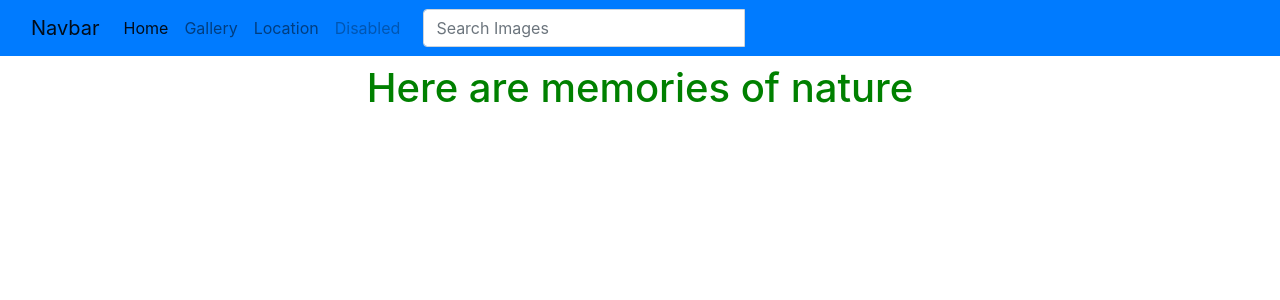
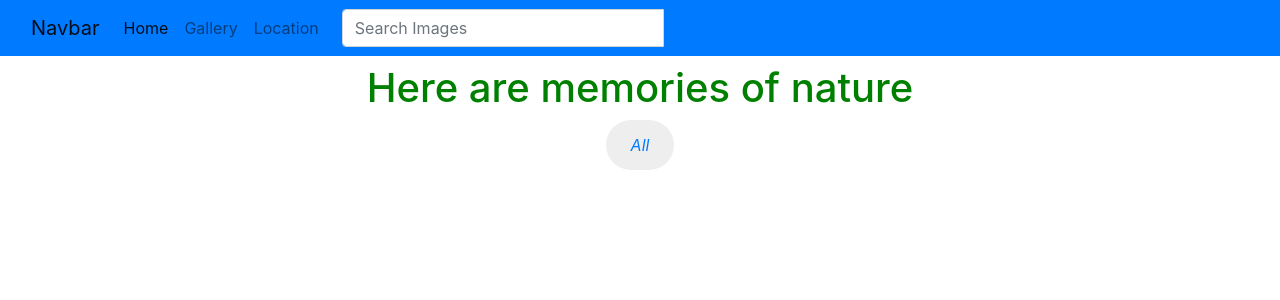
Before and after one commit to monginadiana/My-gallery, a Django app: page / in a window 1280 px wide. Shown: the top 300 px of the page. Run offline with Django 3.2, Linux system fonts and the light colour scheme; data that the repository does not hold is empty; some libraries are stand-ins or nearby versions.

Commit message:
creation of the categories to display on the home page

```diff
--- a/media/static/css/media.css
+++ b/media/static/css/media.css
@@ -17,3 +17,13 @@ img {
   border-radius: 3px;
   border: 1px solid #eee;
 }
+
+.chip {
+  display: inline-block;
+  padding: 0 25px;
+  height: 50px;
+  font-size: 16px;
+  line-height: 50px;
+  border-radius: 25px;
+  background-color: #eee;
+}
--- a/media/templates/all-media/index.html
+++ b/media/templates/all-media/index.html
@@ -4,6 +4,16 @@
 {{block.super}}
 <div class="container text-center">
     <h1>Here are memories of nature</h1>
+    <div>
+        <a class="chip" href="/">
+            <i>All</i>
+        </a>
+        {% for category in categories%}
+    <!-- loop through all the images -->
+        <a class="chip" href="/?category={{category.id}}">
+            <i>{{category.name}}</i>
+        </a>
+    {% endfor %}
     <div class="row">
         {% for image in images%}
     <!-- loop through all the images -->
@@ -23,7 +33,7 @@
                 <img src="{{image.image.url}}" alt="fish">
             </a>
         </div>
-{% endfor %}
+        {% endfor %}
 
     </div>
 </div>
--- a/media/templates/navbar.html
+++ b/media/templates/navbar.html
@@ -7,16 +7,13 @@
     <div class="collapse navbar-collapse" id="navbarNav">
       <ul class="navbar-nav">
         <li class="nav-item">
-          <a class="nav-link active" aria-current="page" href="#">Home</a>
+          <a class="nav-link active" aria-current="page" href="/">Home</a>
         </li>
         <li class="nav-item">
-          <a class="nav-link" href="#">Gallery</a>
+          <a class="nav-link" href="/">Gallery</a>
         </li>
         <li class="nav-item">
-          <a class="nav-link" href="#">Location</a>
-        </li>
-        <li class="nav-item">
-          <a class="nav-link disabled">Disabled</a>
+          <a class="nav-link" href="/">Location</a>
         </li>
       </ul>
       <!-- Adding a search form  -->
--- a/media/views.py
+++ b/media/views.py
@@ -2,22 +2,30 @@ from django.shortcuts import render
 from django.http import Http404
 from django.core.exceptions import ObjectDoesNotExist
 
-from media.models import Images
+from media.models import Images, Category
 
 
 # Create your views here.
 
 
 def index(request):
-    images = Images.objects.all()
-    ctx = {'images':images}
+    categories = Category.objects.all()
+
+    if 'category' in request.GET and request.GET["category"]:
+        category_id = request.GET.get("category")
+        images = Images.objects.filter(category = category_id)
+
+    else:
+        images = Images.objects.all()
+
+    ctx = {'images':images, 'categories': categories }
     return render(request, 'all-media/index.html',ctx)
 
 def search_results(request):
 
     if 'images' in request.GET and request.GET["images"]:
         search_term = request.GET.get("images")
-        searched_images = Images.search_by_category(search_term)
+        searched_images = Images.search(search_term)
         message = search_term
 
         return render(request, 'all-media/search.html',{"message":message,"images": searched_images})
```
Also changed, not shown: media/models.py (+9 -3 lines), media/templates/all-media/search.html (+13 -3 lines).
